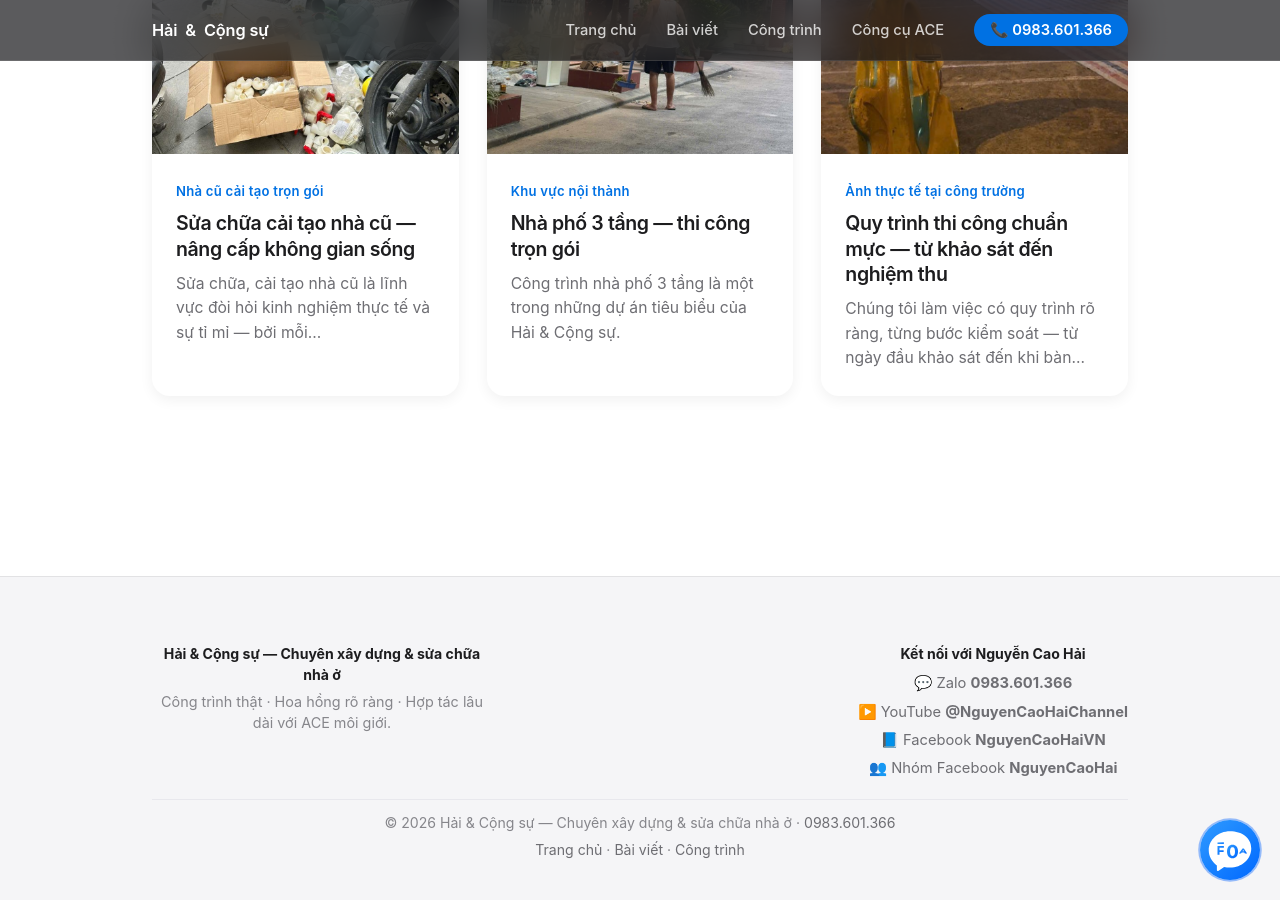
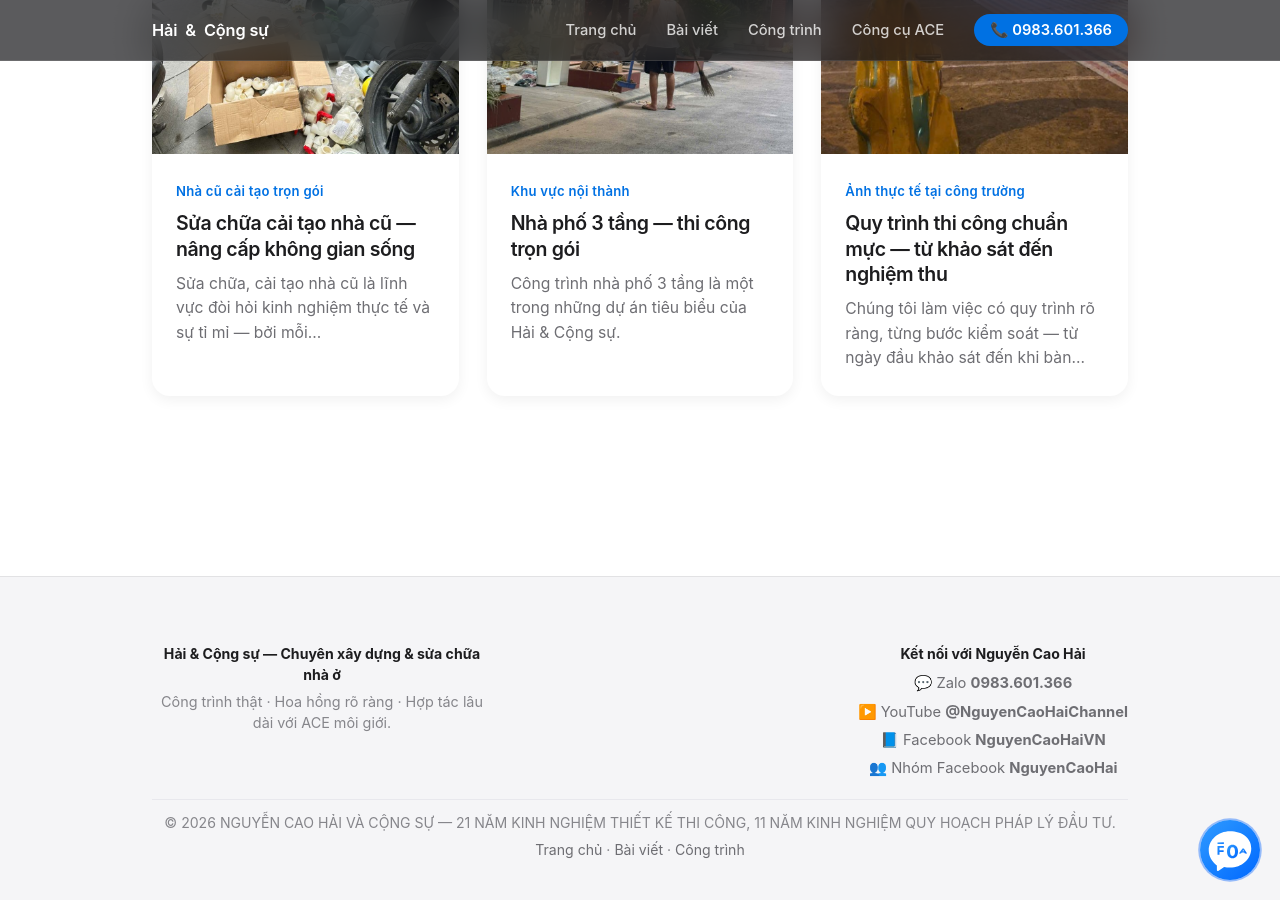
Before and after one commit to NCHhub/xaydung, a Jekyll site: the page built from index.html, in a window 1280 px wide and 900 px high, scrolled down 2557 px. Built offline with Jekyll 4.4.1, drawn with Linux system fonts in a browser that asks for light colours.

Commit message:
Footer: đổi thành 'NGUYỄN CAO HẢI VÀ CỘNG SỰ — 21 NĂM KINH NGHIỆM THIẾT KẾ THI CÔNG, 11 NĂM QUY HOẠCH PHÁP LÝ ĐẦU TƯ.' (viết hoa toàn bộ)

```diff
--- a/_includes/footer.html
+++ b/_includes/footer.html
@@ -21,7 +21,7 @@
         </p>
       </div>
     </div>
-    <p style="margin-top:20px;border-top:1px solid #e8e8ed;padding-top:12px;">© <span id="yr"></span> Hải &amp; Cộng sự — Chuyên xây dựng &amp; sửa chữa nhà ở · <a href="tel:0983601366">0983.601.366</a></p>
+    <p style="margin-top:20px;border-top:1px solid #e8e8ed;padding-top:12px;">© <span id="yr"></span> NGUYỄN CAO HẢI VÀ CỘNG SỰ — 21 NĂM KINH NGHIỆM THIẾT KẾ THI CÔNG, 11 NĂM KINH NGHIỆM QUY HOẠCH PHÁP LÝ ĐẦU TƯ.</p>
     <p style="margin-top:6px;"><a href="{{ '/' | relative_url }}">Trang chủ</a> · <a href="{{ '/bai-viet/' | relative_url }}">Bài viết</a> · <a href="{{ '/cong-trinh/' | relative_url }}">Công trình</a></p>
   </div>
   <script>document.getElementById('yr').textContent = new Date().getFullYear();</script>
```
